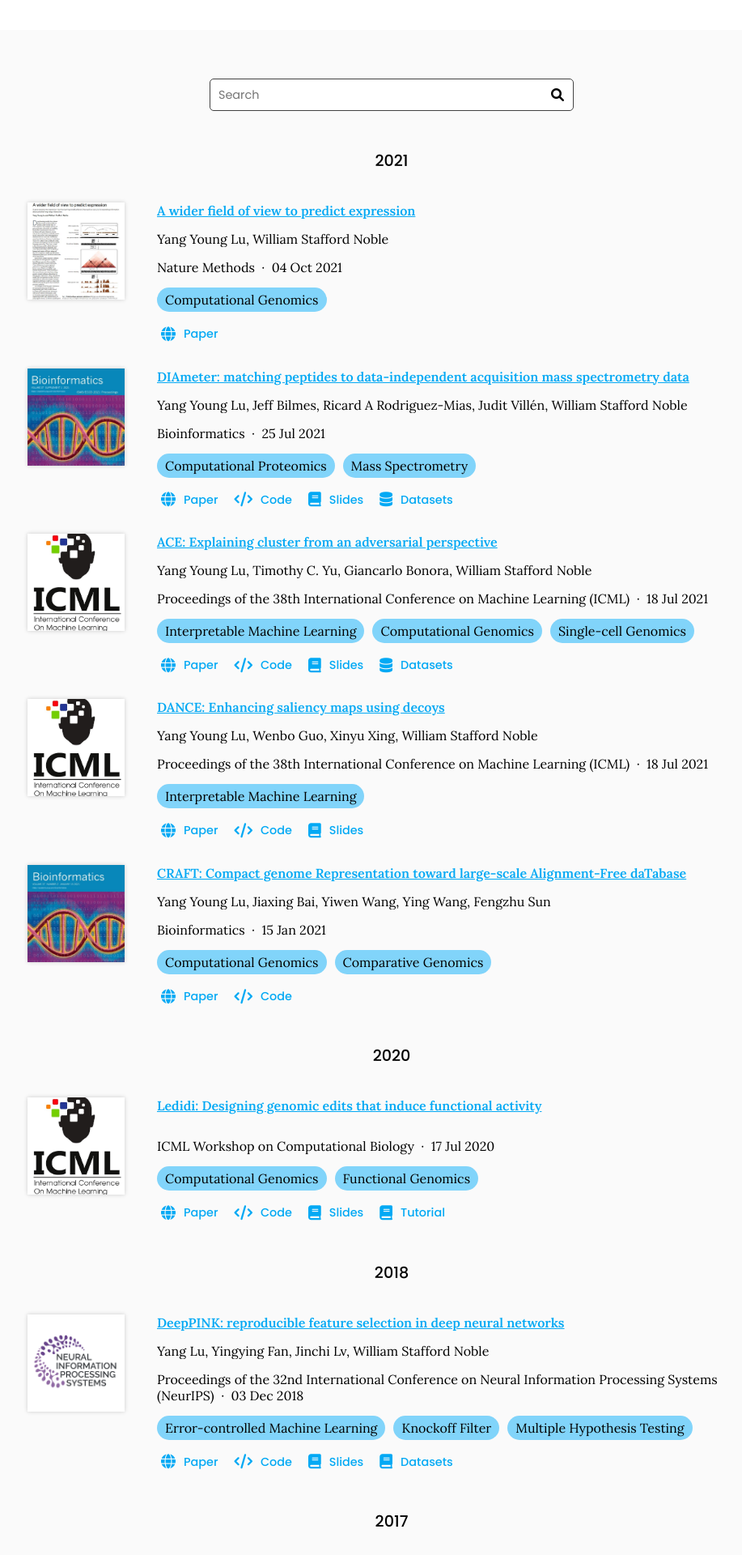
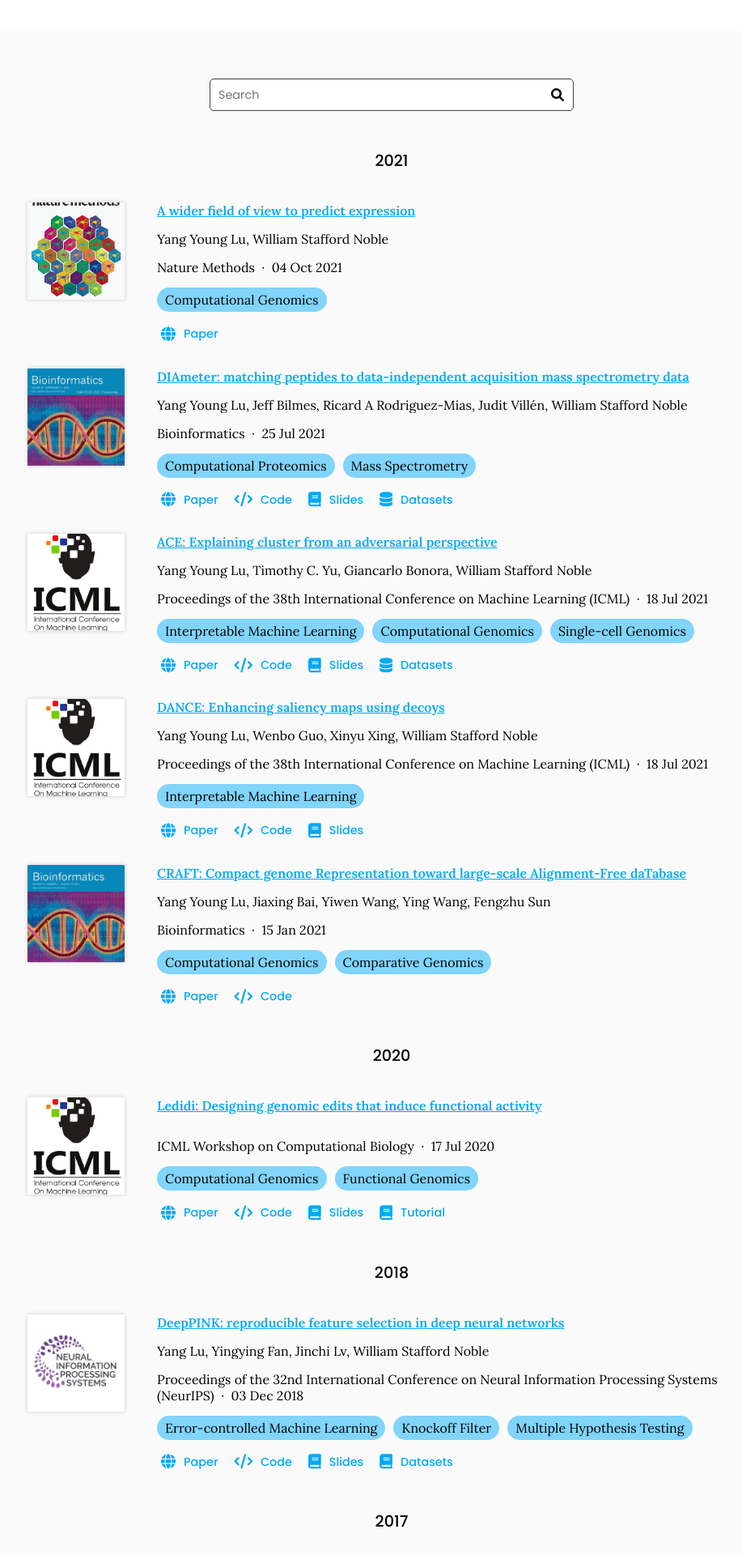
Before and after one commit to batmen-lab/batmen-lab.github.io, a Jekyll site: the page built from research/index.md, in a window 1280 px wide. Shown: the part 396-2316 px from the top of the page at 81% size, without its empty margins (156-1073 px from the left). Built offline with Jekyll 4.4.1, drawn with Linux system fonts in a browser that asks for light colours.

Commit message:
Generate citations

```diff
--- a/_data/citations.yaml
+++ b/_data/citations.yaml
@@ -9,7 +9,7 @@
   publisher: Nature Methods
   date: '2021-10-04'
   link: https://doi.org/gp8272
-  image: images/tools/enformer.jpg
+  image: images/tools/enformer.png
   extra-links:
   - link: https://rdcu.be/cyMvt
     text: Paper
@@ -170,7 +170,7 @@
   title: 'Big Data Analytics in Metagenomics: Integration, Representation, Management,
     and Visualization'
   authors:
-  - Yang Young Lu
+  - <b>Yang Young Lu</b>
   publisher: Doctoral Thesis, University of Southern California
   date: '2017-12-01'
   link: https://www.proquest.com/openview/d28742f789e37325baa466d61bd8f0d0/1
```
